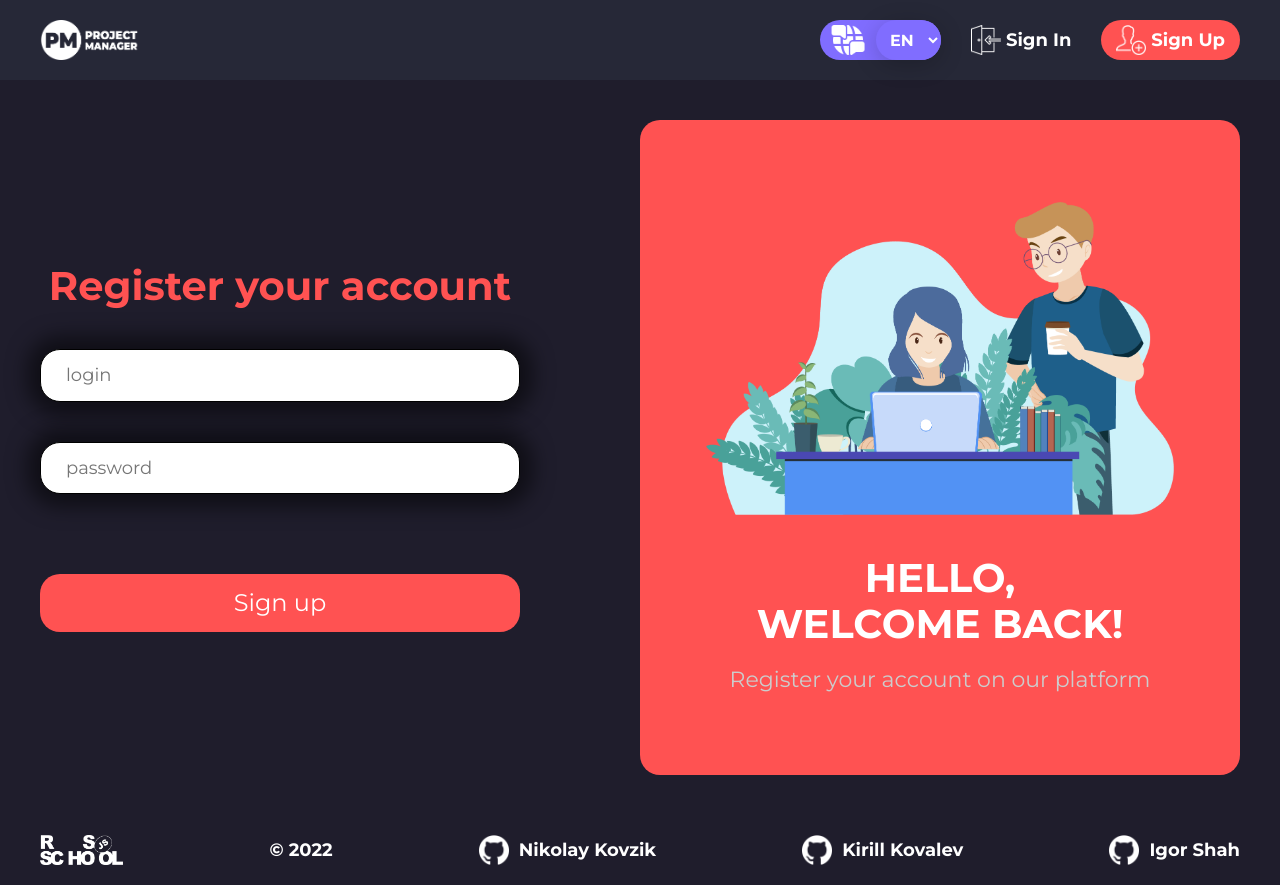
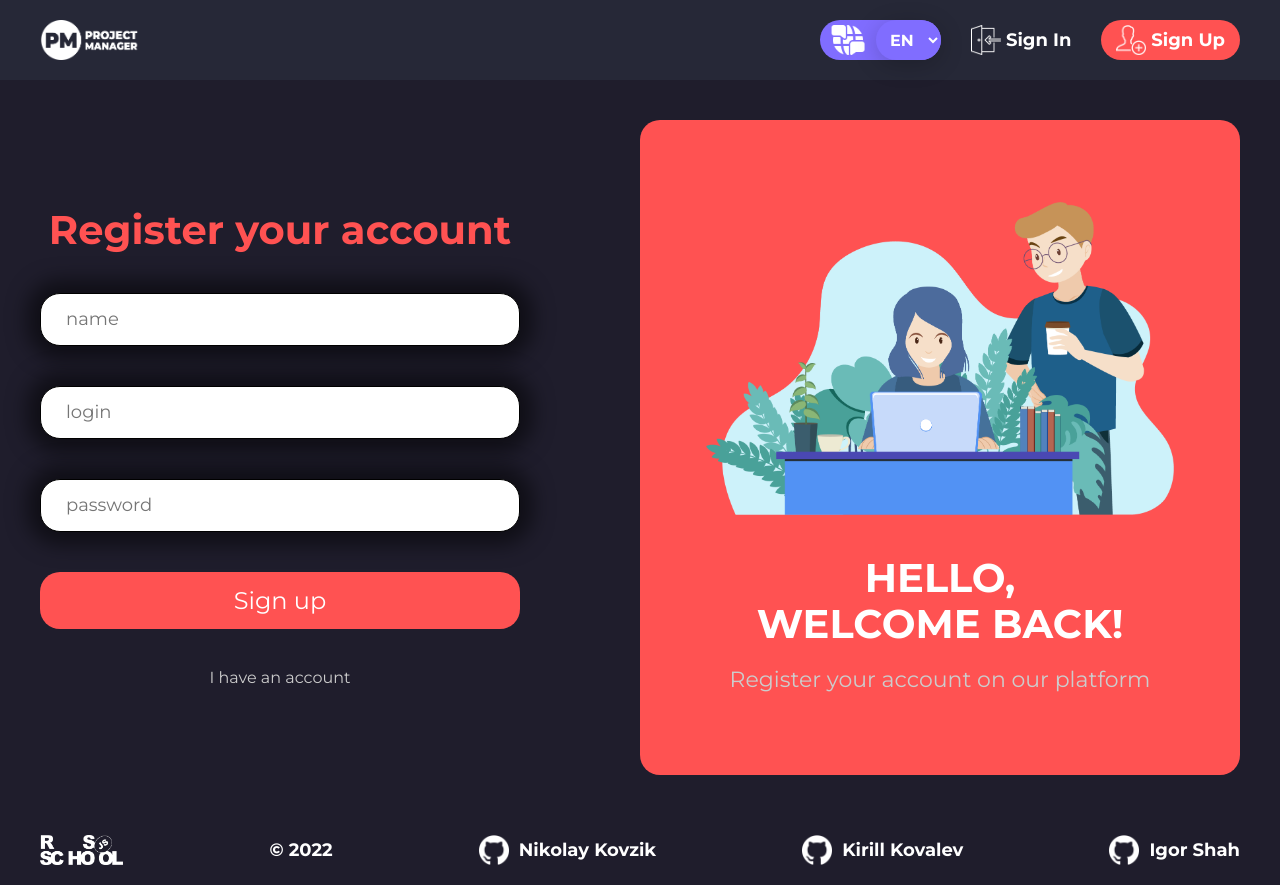
Before and after one commit to NikolayKovzik/project-management-app, a React (Create React App) app: page /#/signup in a window 1280 px wide. Built offline with nearby package versions, Linux system fonts and the light colour scheme.

Commit message:
feat: add registration with api

```diff
--- a/src/pages/SignInPage/SignInPage.tsx
+++ b/src/pages/SignInPage/SignInPage.tsx
@@ -97,7 +97,7 @@ const LoginPage = (): ReactElement => {
                         message: 'Password should contain maximum 20 symbols',
                       },
                     })}
-                    type="text"
+                    type="password"
                     placeholder="password"
                   />
                   {errors.password && <p>{errors.password.message}</p>}
--- a/src/pages/SignUpPage/SignUpPage.module.scss
+++ b/src/pages/SignUpPage/SignUpPage.module.scss
@@ -48,6 +48,27 @@
       box-shadow: 0px 0px 20px 13px rgba(0, 0, 0, 0.5);
     }
   }
+}
+
+.errorApi {
+  text-align: center;
+  padding-left: 25px;
+  color: var(--color-red);
+  font-size: 16px;
+  font-family: 'Montserrat-Regular';
+}
+
+.accountExist {
+  text-align: center;
+  font-size: 16px;
+  filter: brightness(80%);
+  color: var(--color-white);
+  font-family: 'Montserrat-Regular';
+  transition: 0.5s;
+}
+
+.accountExist:hover {
+  filter: brightness(100%);
 }
 
 .title {
--- a/src/pages/SignUpPage/SignUpPage.tsx
+++ b/src/pages/SignUpPage/SignUpPage.tsx
@@ -1,8 +1,10 @@
+/* eslint-disable @typescript-eslint/no-use-before-define */
 /* eslint-disable react/jsx-props-no-spreading */
-import React, { ReactElement } from 'react';
+import React, { ReactElement, useEffect } from 'react';
 import { SubmitHandler, useForm } from 'react-hook-form';
-import { Link, useNavigate } from 'react-router-dom';
-import { useAppSelector } from 'store';
+import { Link, useLocation, useNavigate } from 'react-router-dom';
+import { useAppDispatch, useAppSelector } from 'store';
+import { clearLoginStatus, sendRegisterRequest } from 'store/authSlice';
 
 import Loader from 'components/Loader/Loader';
 
@@ -12,8 +14,18 @@ import styles from './SignUpPage.module.scss';
 
 const SignUpPage = (): ReactElement => {
   const navigate = useNavigate();
+  const navState = useLocation().state;
+  const dispatch = useAppDispatch();
   const { message, loginStatus } = useAppSelector((state) => state.auth);
+
+  const handleSuccessSubmit = (): void => {
+    // TODO redux global state isAuth = thue
+    if (navState !== null && navState.from) {
+      navigate(navState.from);
+    } else navigate('/');
+  };
   interface IFormInput {
+    name: string;
     login: string;
     password: string;
   }
@@ -24,10 +36,15 @@ const SignUpPage = (): ReactElement => {
     formState: { errors },
   } = useForm<IFormInput>();
 
+  useEffect(() => {
+    if (loginStatus === 'succeeded') {
+      handleSuccessSubmit();
+      dispatch(clearLoginStatus());
+    }
+  }, [loginStatus]);
+
   const onSubmit: SubmitHandler<IFormInput> = (data: IFormInput): void => {
-    console.log('register');
-    navigate('/');
-    // dispatch(sendLoginRequest({ login: 'Ilo7776', password: 'qwerty123' }));
+    dispatch(sendRegisterRequest({ name: data.name, login: data.login, password: data.password }));
   };
 
   return (
@@ -39,6 +56,24 @@ const SignUpPage = (): ReactElement => {
             <div className={styles.mainContainer}>
               <form className={styles.inputData} onSubmit={handleSubmit(onSubmit)}>
                 <p className={styles.title}>Register your account</p>
+                <div className={styles.inputContainer}>
+                  <input
+                    {...register('name', {
+                      required: 'Required field',
+                      minLength: {
+                        value: 3,
+                        message: 'Name should contain minimum 3 symbols',
+                      },
+                      maxLength: {
+                        value: 15,
+                        message: 'Name should contain maximum 15 symbols',
+                      },
+                    })}
+                    type="text"
+                    placeholder="name"
+                  />
+                  {errors.name && <p>{errors.name.message}</p>}
+                </div>
                 <div className={styles.inputContainer}>
                   <input
                     {...register('login', {
@@ -56,7 +91,6 @@ const SignUpPage = (): ReactElement => {
                     placeholder="login"
                   />
                   {errors.login && <p>{errors.login.message}</p>}
-                  {loginStatus === 'failed' && <p>Wrong login or password</p>}
                 </div>
                 <div className={styles.inputContainer}>
                   <input
@@ -71,16 +105,20 @@ const SignUpPage = (): ReactElement => {
                         message: 'Password should contain maximum 20 symbols',
                       },
                     })}
-                    type="text"
+                    type="password"
                     placeholder="password"
                   />
                   {errors.password && <p>{errors.password.message}</p>}
-                  {loginStatus === 'failed' && <p>Wrong login or password</p>}
                 </div>
-                <Link to="singin" placeholder="i have acc" />
+                {loginStatus === 'failed' && (
+                  <p className={styles.errorApi}>Account already exists</p>
+                )}
                 <button type="submit" className={styles.signUpBtn}>
                   Sign up
                 </button>
+                <Link className={styles.accountExist} to="singin">
+                  I have an account
+                </Link>
               </form>
               <div className={styles.imageBackground}>
                 <img src={signImage} alt="sign-up" />
```
